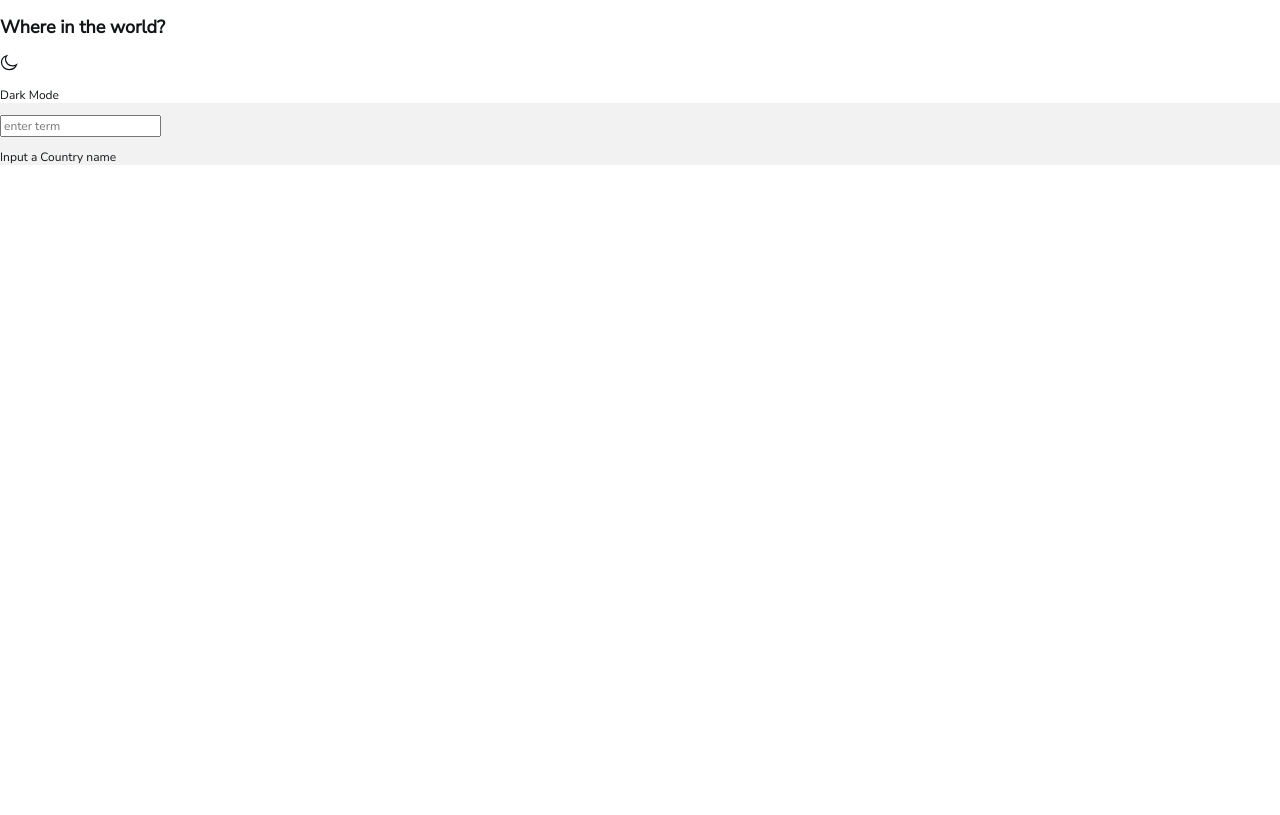
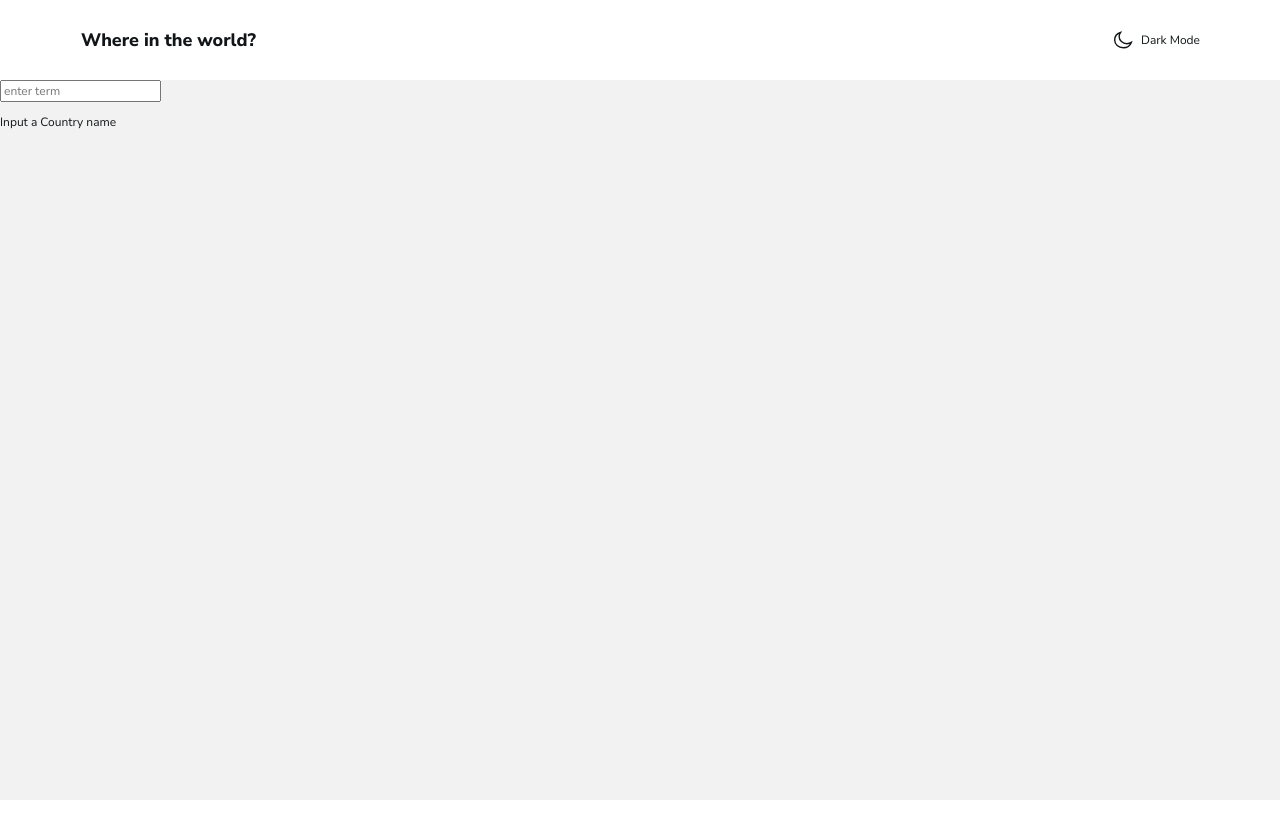
Before and after one commit to Darkmift/countries-api, a React (Vite) app: page / in a window 1280 px wide. Built offline with nearby package versions, Linux system fonts and the light colour scheme.

Commit message:
added navbar,dark mode logic

```diff
--- a/src/App.tsx
+++ b/src/App.tsx
@@ -12,13 +12,12 @@ function App() {
   const setSearchTerm = useCountryStore(s => s.setSearchTerm);
 
   const searchTermHandler = (evt: Types.InputEvent) => {
-    console.log("🚀 ~ file: App.tsx ~ line 11 ~ searchTermHandler ~ evt", evt)
     const term = evt.target.value.toLowerCase();
     setSearchTerm(term)
   }
 
   return (
-    <div className="App">
+    <div className={"app" + (isDarkMode ? ' dark-mode' : '')}>
       <Navbar
         isDarkMode={isDarkMode}
         setIsDarkMode={setIsDarkMode}
--- a/src/components/layout/Navbar.module.scss
+++ b/src/components/layout/Navbar.module.scss
@@ -1,8 +1,29 @@
 @import '../../styles/styles.scss';
 
 .nav-bar :global {
+  display: flex;
+  justify-content: space-between;
+  align-items: center;
   background-color: var(--background-color-nav);
+  height: 80px;
+  padding: 0 80px 0 81px;
+
   h1 {
     font-size: $fontSizeDesktopXL;
+    font-family: $mainFont800;
+  }
+
+  .dark-mode-toggle-wrapper {
+    cursor: pointer;
+    display: flex;
+    font-family: $mainFont600;
+    font-size: $fontSizeDesktopL;
+    align-items: center;
+
+    img {
+      width: 20px;
+      height: 20px;
+      margin-right: 8px;
+    }
   }
 }
--- a/src/components/layout/Navbar.tsx
+++ b/src/components/layout/Navbar.tsx
@@ -9,11 +9,12 @@ type Props = {
 }
 
 const Navbar = ({ isDarkMode, setIsDarkMode }: Props) => {
+
   return (
     <nav className={scssModule['nav-bar']}>
       <h1>Where in the world?</h1>
 
-      <div>
+      <div className="dark-mode-toggle-wrapper" onClick={() => setIsDarkMode(!isDarkMode)}>
         <img src={isDarkMode ? crescent_dark : crescent_light} alt="SVG logo image" />
         {/*8px*/}
         <p>{isDarkMode ? 'Light' : 'Dark'} Mode</p>
```
